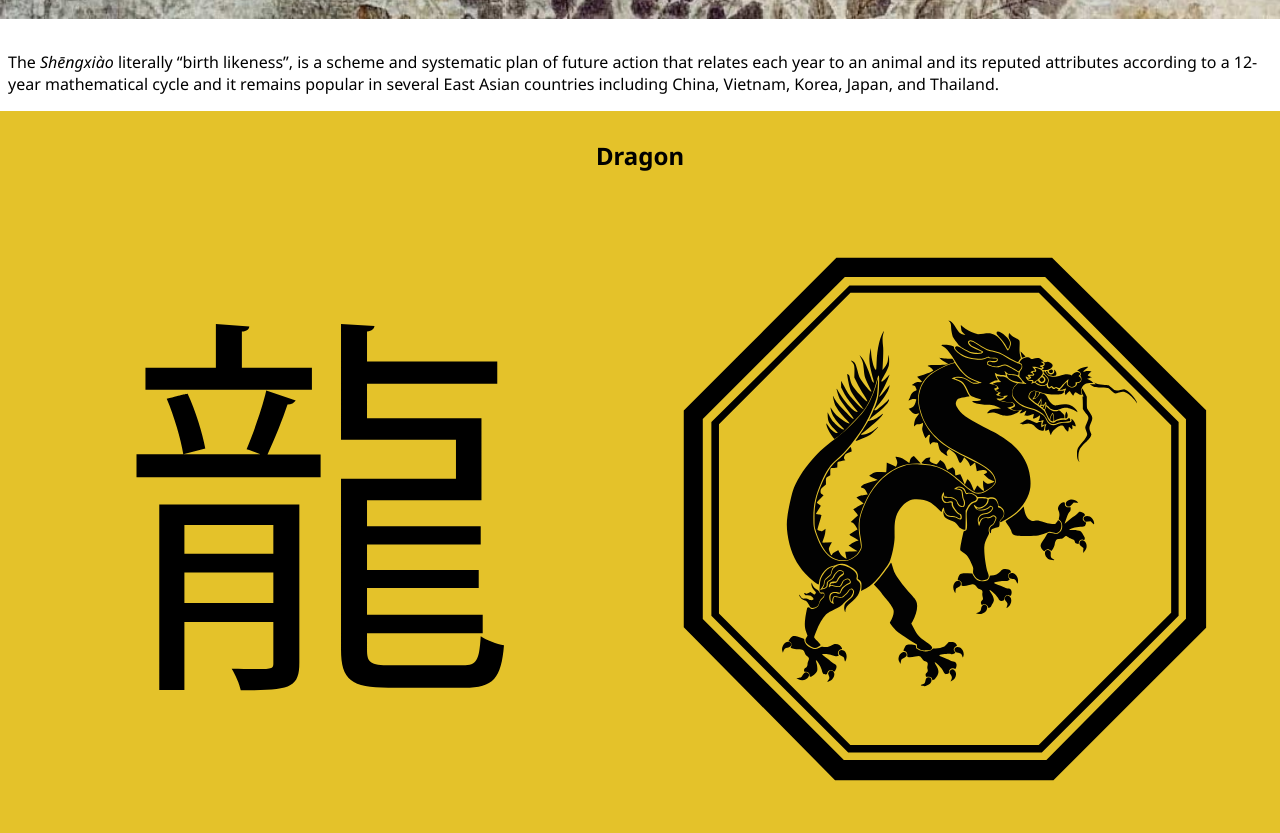
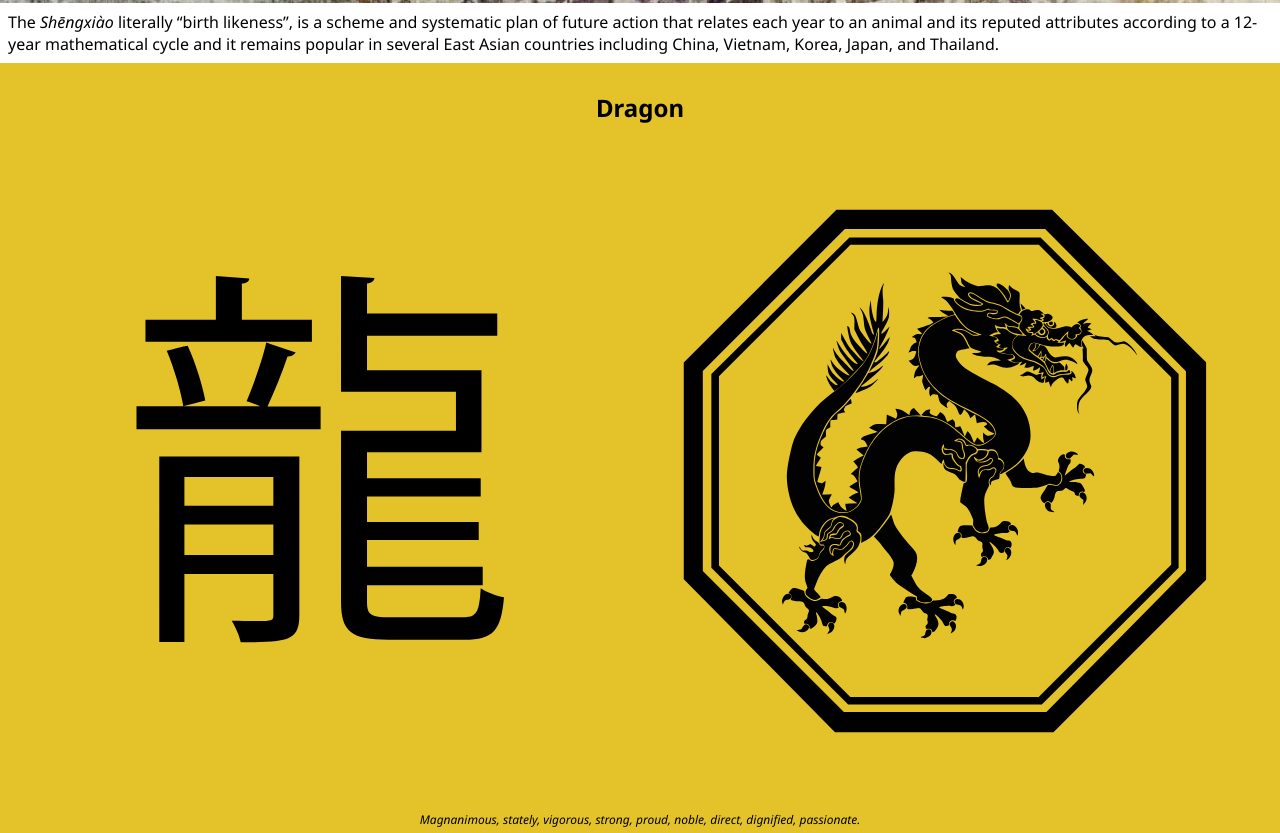
Before and after one commit to SarahDowling/project-2, a plain HTML site: page index.html in a window 1280 px wide. Shown: the part 927-1760 px from the top of the page. Drawn offline with Linux system fonts and the light colour scheme.

Commit message:
fixed margins

```diff
--- a/css/main.css
+++ b/css/main.css
@@ -81,7 +81,7 @@ p{
 	font-size: 1em;
 	color: black;
 	font-style: normal;
-	padding: 1em 0.5em;
+	padding: 0.5em;
 }
 
 .one{
@@ -111,18 +111,19 @@ p{
 .description{
 	color: black;
 	padding: 0 0.25em;
+	margin-top: 2em;
 }
 
 .description-white{
 	color: white;
 	padding: 0 0.25em;
+	margin-top: 2em;
 }
 
 img{
 	margin: 0 auto;
 	width: 49.2%;
 	display: inline;
-	margin-bottom: 1em;
 }
 
 .no-image{
```
